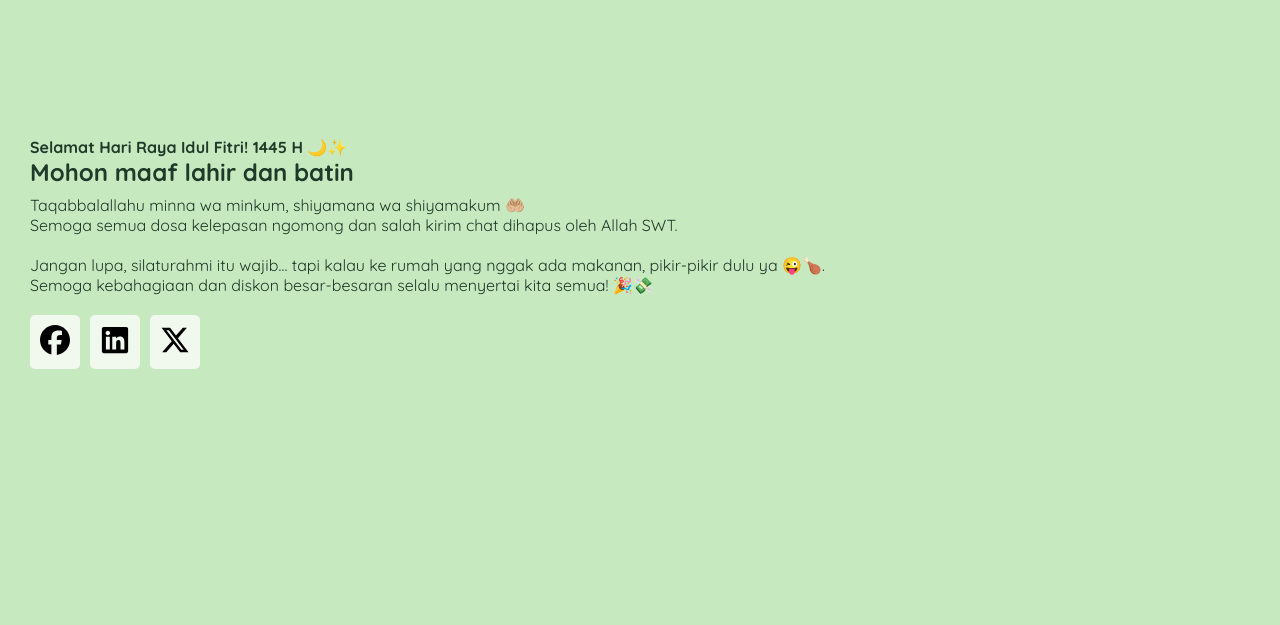
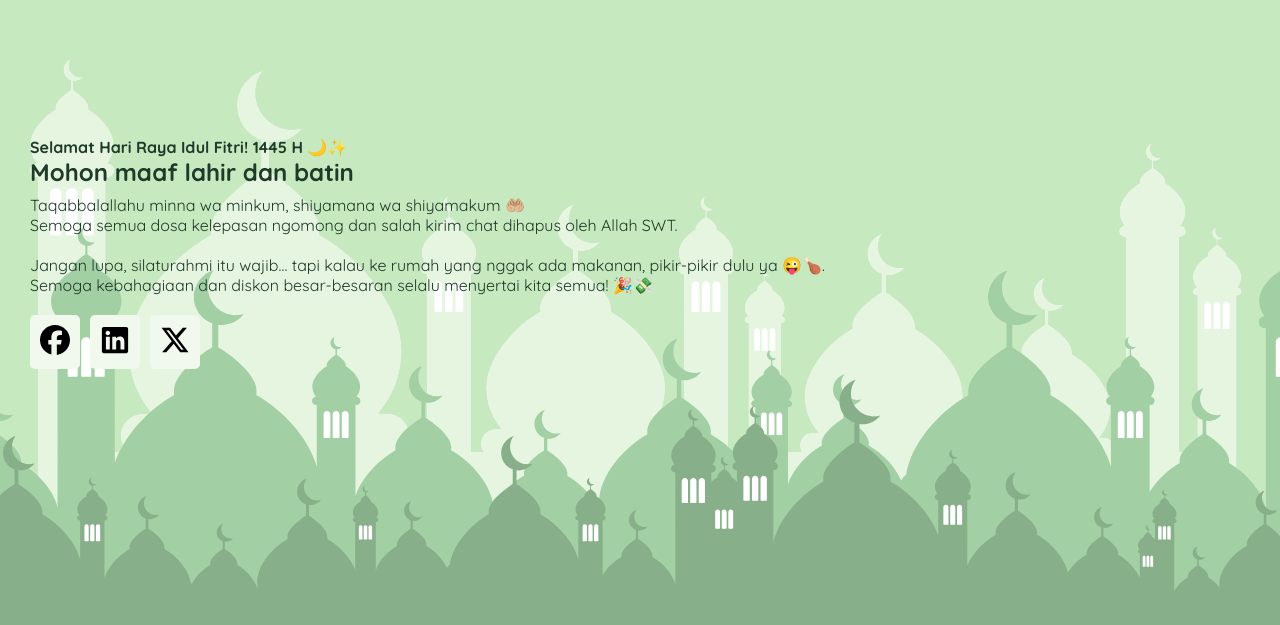
Before and after one commit to DaBabyOx/idulfitri, a plain HTML site: page home.html in a window 1280 px wide. Shown: the part 147-772 px from the top of the page. Drawn offline with Linux system fonts and the light colour scheme; a script that the page names is missing; a web font is replaced by a local one.

Commit message:
Fix wrong file path

```diff
--- a/assets/css/home-style.css
+++ b/assets/css/home-style.css
@@ -1,5 +1,5 @@
 body {
-    background-image: url(assets/media/masjid.svg);
+    background-image: url(../media/masjid.svg);
     background-repeat: no-repeat;
     background-position: center bottom;
     background-size: 200vh;
```
Also changed, not shown: home.html (+2 -2 lines).
